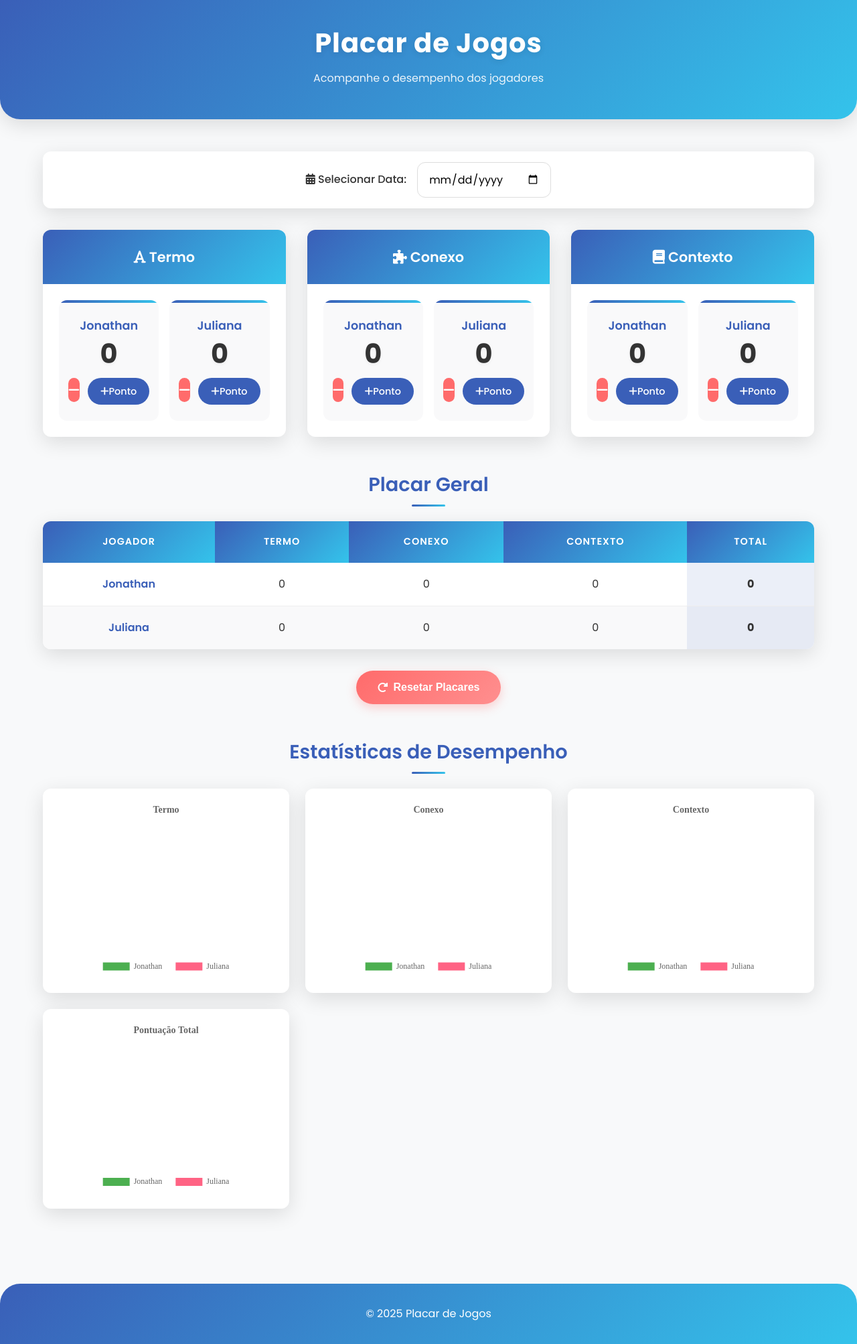
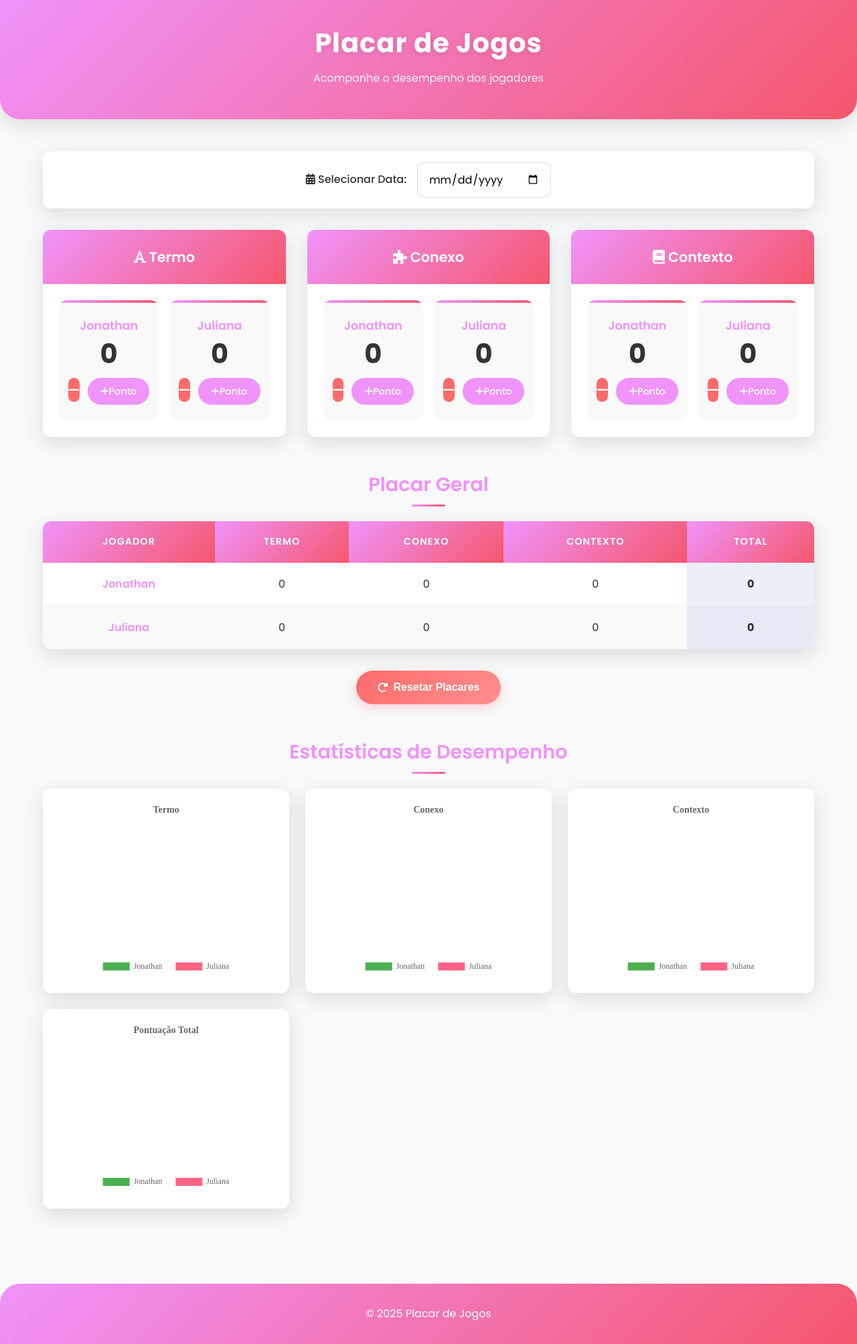
Before and after one commit to XFairesV1/julianathan, a Flask app: page / in a window 1280 px wide. Shown: the whole page at 67% size. Run offline with Flask 3, Linux system fonts and the light colour scheme; data that the repository does not hold is empty; some libraries are stand-ins or nearby versions.

Commit message:
Update index.html

```diff
--- a/templates/index.html
+++ b/templates/index.html
@@ -24,8 +24,8 @@
     }
 
     :root {
-        --primary-color: #3a5fb8;
-        --secondary-color: #34c3eb;
+        --primary-color: #f093fb;
+        --secondary-color: #f5576c;
         --accent-color: #ff6b6b;
         --light-bg: #f8f9fa;
         --dark-text: #333;
```
